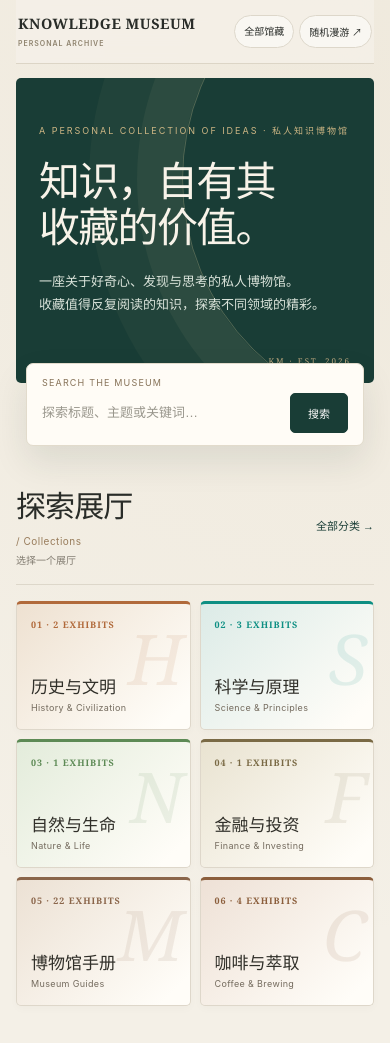
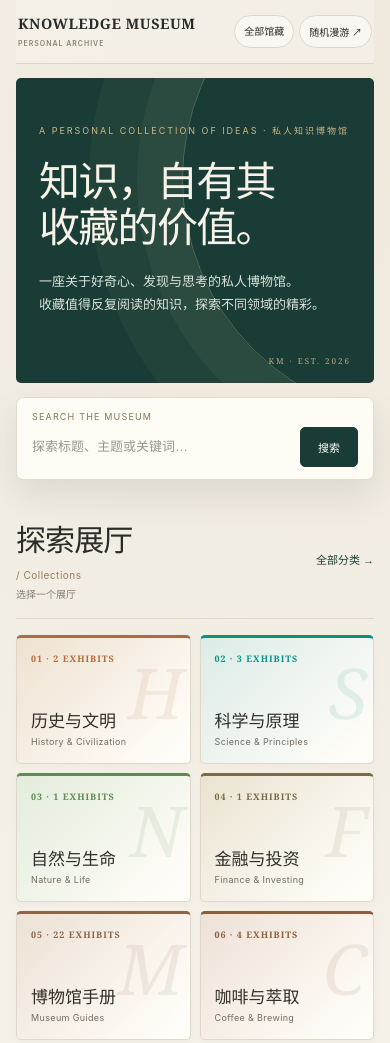
Before and after one commit to wongtszshan/Knowledge-Museum, a plain HTML site: page index.html in a window 390 px wide. Shown: the top 1043 px of the page. Drawn offline with Linux system fonts and the light colour scheme.

Commit message:
fix(ui): keep mobile search card below hero without overlap

```diff
--- a/assets/css/app.css
+++ b/assets/css/app.css
@@ -249,7 +249,7 @@ footer{font-size:11px;letter-spacing:.075em}
  .topbar{height:68px}.brand{font-size:17px}
  .hero.museum-home-hero{min-height:330px;margin-top:14px;grid-template-columns:1fr;padding:42px 32px}
  .museum-mark{display:none}
- .home-search-wrap{margin-top:-18px;margin-left:12px;margin-right:12px}
+ .home-search-wrap{margin-top:16px;margin-left:0;margin-right:0}
  .home-category-grid{grid-template-columns:repeat(2,minmax(0,1fr))}
  .home-category-card{min-height:145px}
  #featuredList{grid-template-columns:1fr 1fr}
@@ -268,7 +268,7 @@ footer{font-size:11px;letter-spacing:.075em}
  .museum-home-hero p{font-size:13px;line-height:1.8;margin-top:20px}
  .museum-home-hero .kicker{font-size:9px;margin-bottom:20px}
  .museum-home-hero::after{font-size:8px;right:23px;bottom:17px}
- .home-search-wrap{margin:-20px 10px 0;padding:12px 15px}
+ .home-search-wrap{margin:14px 0 0;padding:12px 15px}
  .home-search-label{font-size:9px;letter-spacing:.13em}
  .home-search-row{flex-direction:row;align-items:center;gap:7px}
  .home-search{font-size:13px;padding:10px 0;min-width:0;flex:1}
```
